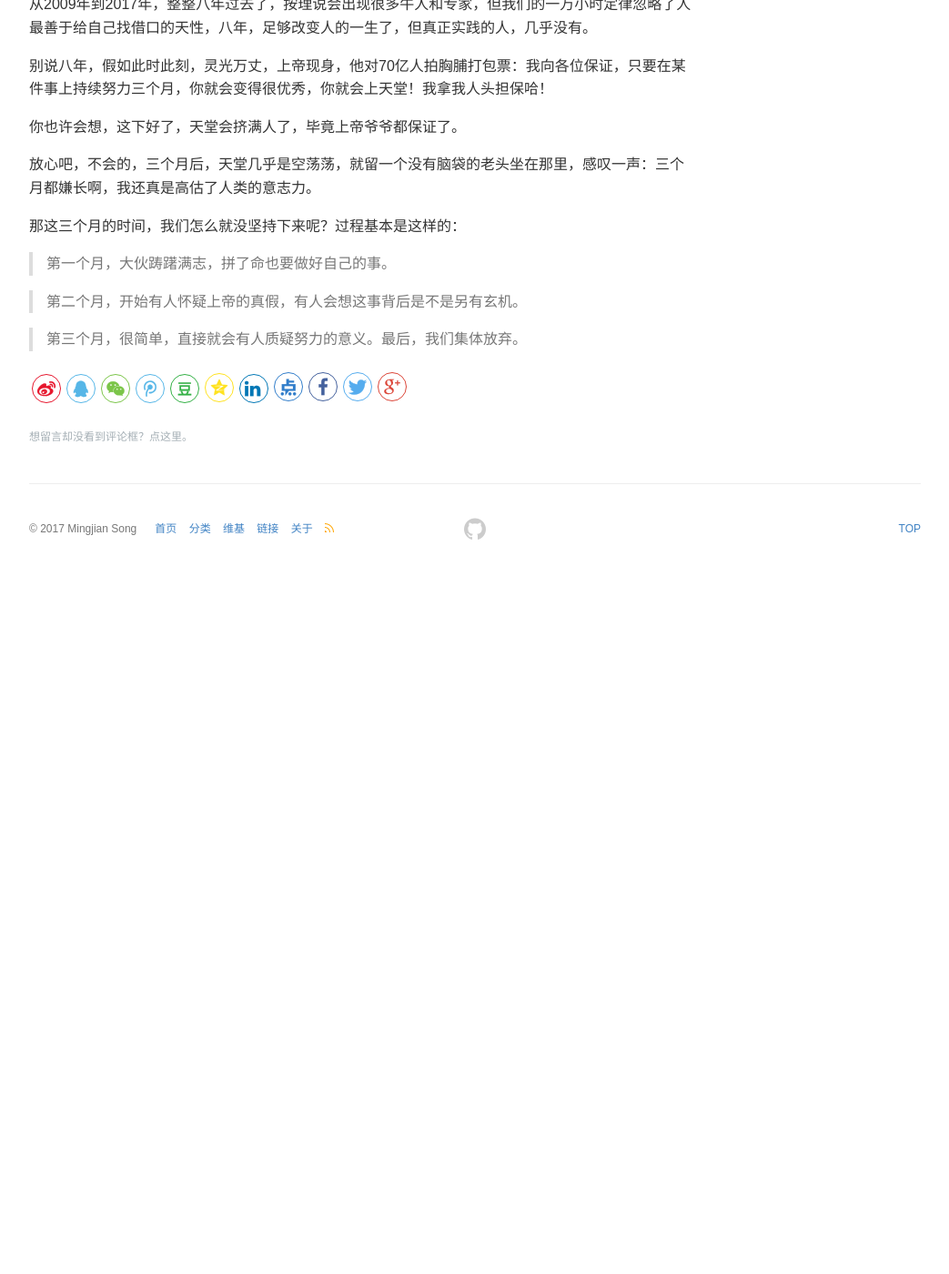
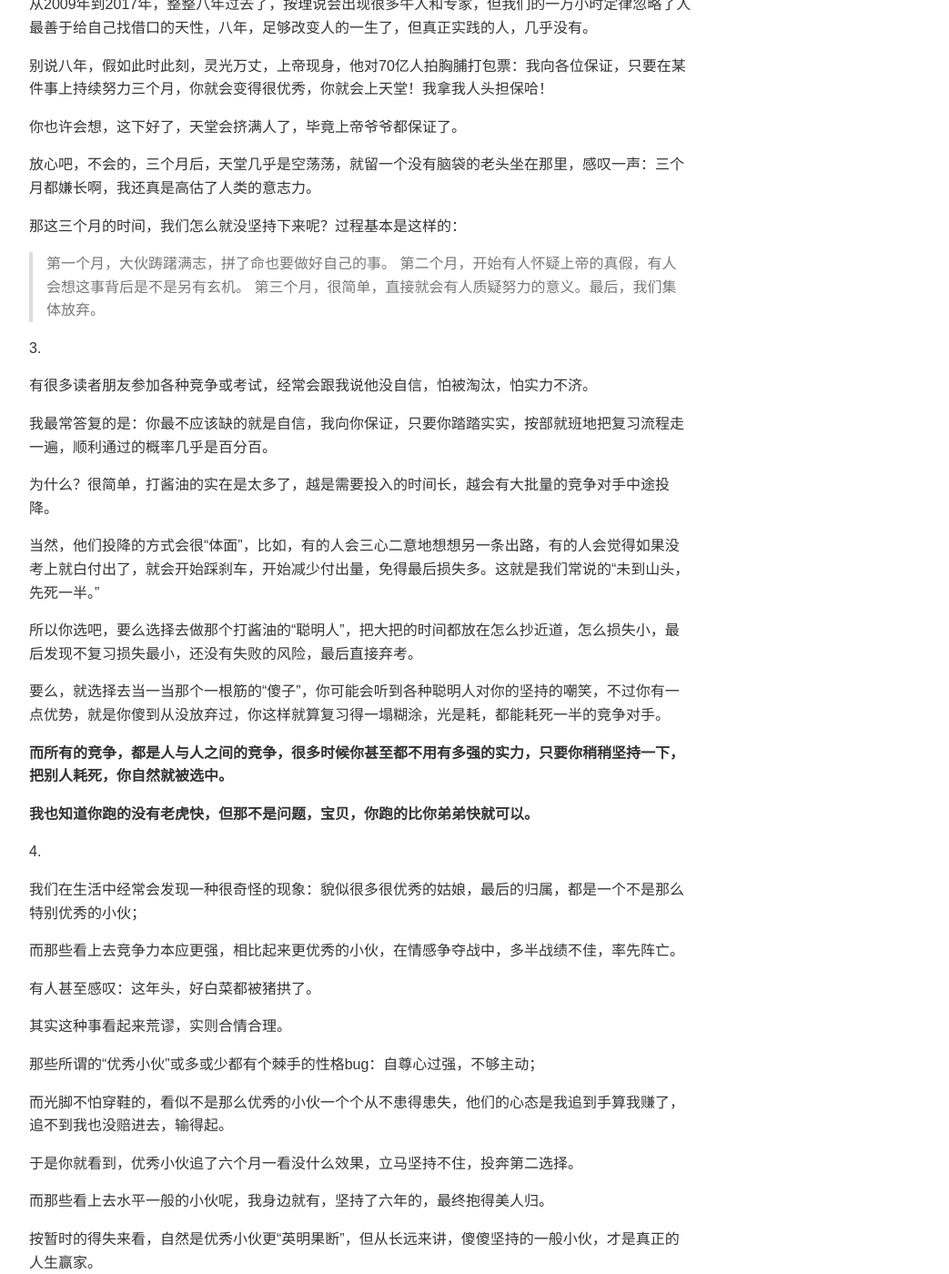
Before and after one commit to songhaoxin/songhaoxin.github.io, a Jekyll site: the page built from _posts/2017-01-10-insist.md, in a window 1280 px wide and 1400 px high, scrolled down 1967 px. Shown: the whole window at 91% size, without its empty margins (118-1161 px from the left). Built offline with Jekyll 4.4.1, drawn with Linux system fonts in a browser that asks for light colours; comment, search, counter and statistics services are not loaded; before the commit the page ends 2597 px from its top, so only the background shows below that; some of the changed text lies outside the part shown.

Commit message:
add some

```diff
--- a/_posts/2017-01-10-insist.md
+++ b/_posts/2017-01-10-insist.md
@@ -83,7 +83,82 @@ keywords: 另一个角度，坚持的意义
 那这三个月的时间，我们怎么就没坚持下来呢？过程基本是这样的：
 
 > 第一个月，大伙踌躇满志，拼了命也要做好自己的事。
+第二个月，开始有人怀疑上帝的真假，有人会想这事背后是不是另有玄机。
+第三个月，很简单，直接就会有人质疑努力的意义。最后，我们集体放弃。
 
-> 第二个月，开始有人怀疑上帝的真假，有人会想这事背后是不是另有玄机。
+3.
 
-> 第三个月，很简单，直接就会有人质疑努力的意义。最后，我们集体放弃。
+有很多读者朋友参加各种竞争或考试，经常会跟我说他没自信，怕被淘汰，怕实力不济。
+
+我最常答复的是：你最不应该缺的就是自信，我向你保证，只要你踏踏实实，按部就班地把复习流程走一遍，顺利通过的概率几乎是百分百。
+
+为什么？很简单，打酱油的实在是太多了，越是需要投入的时间长，越会有大批量的竞争对手中途投降。
+
+当然，他们投降的方式会很“体面”，比如，有的人会三心二意地想想另一条出路，有的人会觉得如果没考上就白付出了，就会开始踩刹车，开始减少付出量，免得最后损失多。这就是我们常说的“未到山头，先死一半。”
+
+所以你选吧，要么选择去做那个打酱油的“聪明人”，把大把的时间都放在怎么抄近道，怎么损失小，最后发现不复习损失最小，还没有失败的风险，最后直接弃考。
+
+要么，就选择去当一当那个一根筋的“傻子”，你可能会听到各种聪明人对你的坚持的嘲笑，不过你有一点优势，就是你傻到从没放弃过，你这样就算复习得一塌糊涂，光是耗，都能耗死一半的竞争对手。
+
+**而所有的竞争，都是人与人之间的竞争，很多时候你甚至都不用有多强的实力，只要你稍稍坚持一下，把别人耗死，你自然就被选中。**
+
+**我也知道你跑的没有老虎快，但那不是问题，宝贝，你跑的比你弟弟快就可以。**
+
+4.
+
+我们在生活中经常会发现一种很奇怪的现象：貌似很多很优秀的姑娘，最后的归属，都是一个不是那么特别优秀的小伙；
+
+而那些看上去竞争力本应更强，相比起来更优秀的小伙，在情感争夺战中，多半战绩不佳，率先阵亡。
+
+有人甚至感叹：这年头，好白菜都被猪拱了。
+
+其实这种事看起来荒谬，实则合情合理。
+
+那些所谓的“优秀小伙”或多或少都有个棘手的性格bug：自尊心过强，不够主动；
+
+而光脚不怕穿鞋的，看似不是那么优秀的小伙一个个从不患得患失，他们的心态是我追到手算我赚了，追不到我也没赔进去，输得起。
+
+于是你就看到，优秀小伙追了六个月一看没什么效果，立马坚持不住，投奔第二选择。
+
+而那些看上去水平一般的小伙呢，我身边就有，坚持了六年的，最终抱得美人归。
+
+按暂时的得失来看，自然是优秀小伙更“英明果断”，但从长远来讲，傻傻坚持的一般小伙，才是真正的人生赢家。
+
+**追女孩是这样，捕捉个人的发展机会也是这样，有人在机会到来时有点犹豫，我就会忍不住地告诉他：甭管拉不拉屎，先过去把茅坑占上。**
+
+5.
+
+郭德纲曾开玩笑地说：我如今混的这么好，跟我自身实力没多大关系，都是同行们衬托的。
+
+这句话虽然多少有点狂妄，但不影响我们提炼出一个有用的观点：**所有的成功，四分真本领，六分是幻象。**
+
+**在那六分的幻象中，你也许会猜里面是藏着多么大的天机，但戳破后你就会看到，那仅仅是一个人比竞争对手多坚持了一小会儿的模样。**
+
+我常常会想：既然大家都知道意志力和坚持是如此珍贵的品质，乃至是决定性的素质，为什么我们还是会常常坚持不住或弃之不顾呢？
+
+这里除了我们天生的惰性以外，还有一个很重要的原因，那就是坚持啊，努力啊这些字眼，听上去都太笨拙，太累了。
+
+但正如那句话所讲：
+
+> 按大多数人的努力程度来看，丝毫没有到拼天赋的地步。
+
+
+
+我们也同样可以说：
+> **按大多数人的坚持力度来讲，丝毫不需要你比别人累多少，走多远的路。**
+
+
+
+你只要每天比别人，多迈那么一小步，记住，仅仅是一，小，步。足矣。
+
+最后再跟大家戳破一个真相：我是作者，你是读者，你觉得我比你更适合写作对吧？
+
+不，别被我的作者身份给吓唬住，我能干的事你照样能干，甚至比我干得好。不信的话，你现在就动笔写，坚持三个月，水平不会比我差，机会一来，运营得当，你名号比我都响。
+
+七个字儿：**跟丫死磕，坚持住。**
+
+一句话：**你甚至都不需要坚持多久，拼的多累，你不需要跑得比老虎快，你只需要比同行的人，每天多迈一步。**
+
+（我这篇文章有些地方说的夸张了，不是吗？是不是因为有漏洞就不需要坚持了呢？嗯，很多“聪明人”就是这样被淘汰的。让我们一起当一回傻子吧。）
+
+End.
```
